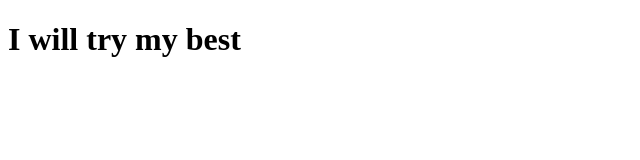
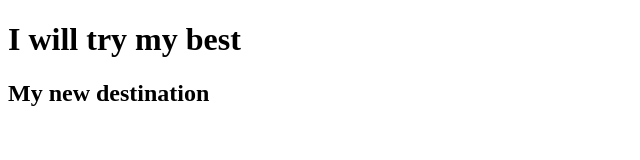
Before and after one commit to rabeyaislam1/my-second-repo, a plain HTML site: page index.html in a window 1280 px wide. Shown: the whole page, without its empty margins (0-640 px from the left). Drawn offline with Linux system fonts and the light colour scheme.

Commit message:
new h2 add

```diff
--- a/index.html
+++ b/index.html
@@ -9,6 +9,7 @@
 <body>
 
 <h1>I will try my best</h1>
+<h2>My new destination</h2>
 
 </body>
 </html>
```
